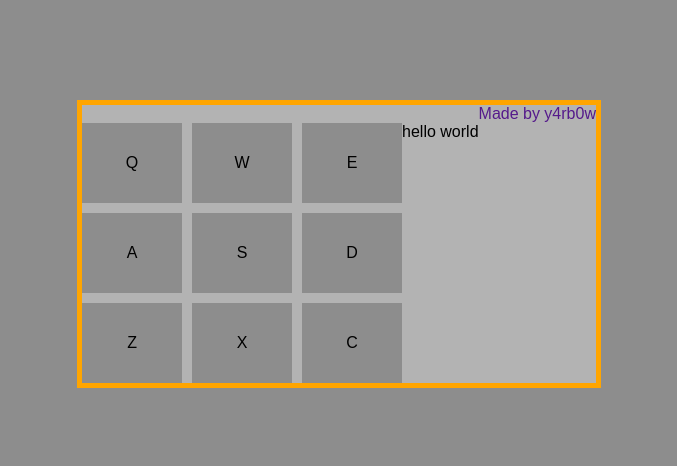
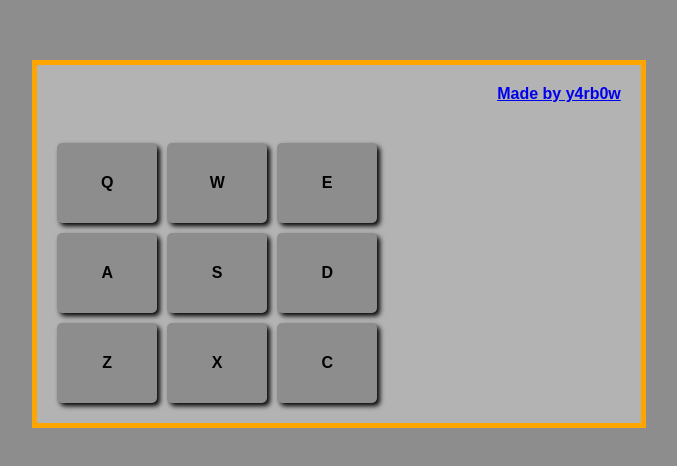
Before and after one commit to Yavanha/react-drum-machine, a React (Create React App) app: page / in a window 1280 px wide. Shown: the part 156-622 px from the top of the page, without its empty margins (301-978 px from the left). Built offline with nearby package versions, Linux system fonts and the light colour scheme.

Commit message:
feat: pads css and dumb machine css and make the sound of pads works

```diff
--- a/src/App.css
+++ b/src/App.css
@@ -3,6 +3,7 @@
 ::before {
   margin: 0;
   padding: 0;
+  box-sizing: border-box;
 }
 
 :root {
@@ -17,6 +18,7 @@ html {
 body {
   font-size: 1.6rem;
   font-family: sans-serif;
+  box-sizing: inherit;
 }
 
 a {
--- a/src/Components/DrumMachine/DrumMachine.css
+++ b/src/Components/DrumMachine/DrumMachine.css
@@ -3,9 +3,29 @@
     display: flex;
     outline: .5rem solid orange;
     flex-wrap: wrap;
+    gap: 2rem
 }
+
+
 
 .drum-bar {
     flex: 0 0 100%;
-    text-align: right;
+    display: flex;
+
+    justify-content: flex-end;
+    padding: 2rem;
 }
+
+.git-link {
+    text-decoration: underline;
+    font-weight: bold;
+}
+
+
+
+
+.left-panel,
+.right-panel {
+    padding: 2rem;
+    padding-top: 0;
+}
--- a/src/Components/DrumMachine/DrumMachine.js
+++ b/src/Components/DrumMachine/DrumMachine.js
@@ -8,7 +8,7 @@ export default class DrumMachine extends React.Component {
         super(props)
         this.state = {
             isOn: true,
-            volumne: 0.3,
+            volume: 0.3,
             pads: [
                 {
                     name: 'Heater 1',
@@ -61,12 +61,14 @@ export default class DrumMachine extends React.Component {
 
     render() {
         return (<div className="drum-machine">
-            <header className="drum-bar"><a class="git-link" href="" >Made by y4rb0w</a></header>
+            <header className="drum-bar">
+                <a className="git-link" target="_blank" href="https://github.com/Yavanha" >Made by y4rb0w</a>
+            </header>
             <div className="left-panel">
-                <Pads pads={this.state.pads}/>
+                <Pads pads={this.state.pads} volume={this.state.volume} />
             </div>
             <div className="right-panel">
-                    hello world
+
             </div>
         </div>)
     }
--- a/src/Components/Pads/PadItem/PadItem.css
+++ b/src/Components/Pads/PadItem/PadItem.css
@@ -5,4 +5,14 @@
     display: flex;
     align-items: center;
     justify-content: center;
+    box-shadow: black .3rem .3rem .5rem;
+    border-radius: .5rem;
+    cursor: pointer;
+    font-weight: bold;
+    user-select: none;
 }
+
+.pad-item:active {
+    background-color: orange;
+    box-shadow: none;;
+}
--- a/src/Components/Pads/PadItem/PadItem.js
+++ b/src/Components/Pads/PadItem/PadItem.js
@@ -6,7 +6,7 @@ export default class PadItem extends React.PureComponent {
 
     render() {
         return (
-            <article className="pad-item">
+            <article id={this.props.id} className="pad-item" onClick={this.props.play}>
                 {this.props.letter}
             </article>
         )
--- a/src/Components/Pads/Pads.js
+++ b/src/Components/Pads/Pads.js
@@ -8,13 +8,21 @@ export default class Pads extends React.Component {
 
     constructor(props) {
         super(props);
+        this.audioPlay = this.audioPlay.bind(this);
         this.renderPads();
+    }
+
+    audioPlay(event) {
+        const id = event.target.id;
+        const audio = this.props.pads[parseInt(id)].sound;
+        audio.volume = this.props.volume;
+        audio.play();
     }
 
 
     renderPads() {
         const pads = this.props.pads;
-        this.padsElement = pads.map((pad, index) => <PadItem key={index} letter={pad.letter} />)
+        this.padsElement = pads.map((pad, index) => <PadItem key={index} letter={pad.letter} id={index} play={this.audioPlay}/>)
         console.log(this.padsElement)
 
     }
```
